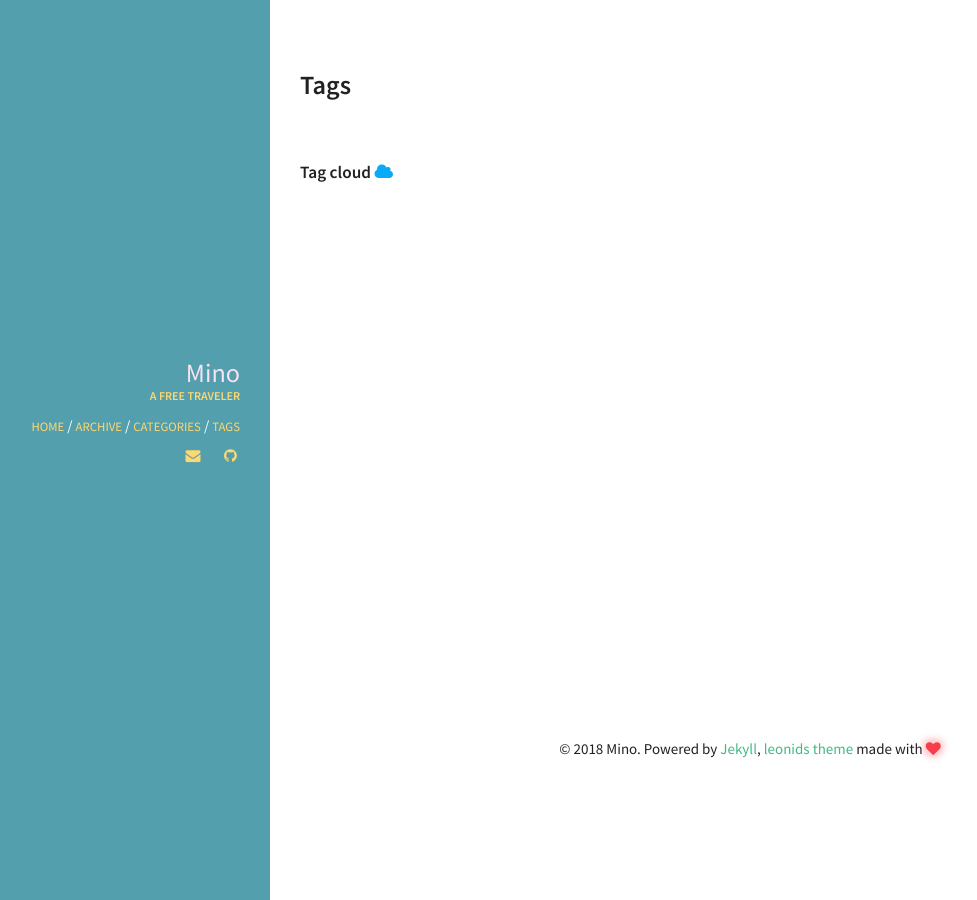
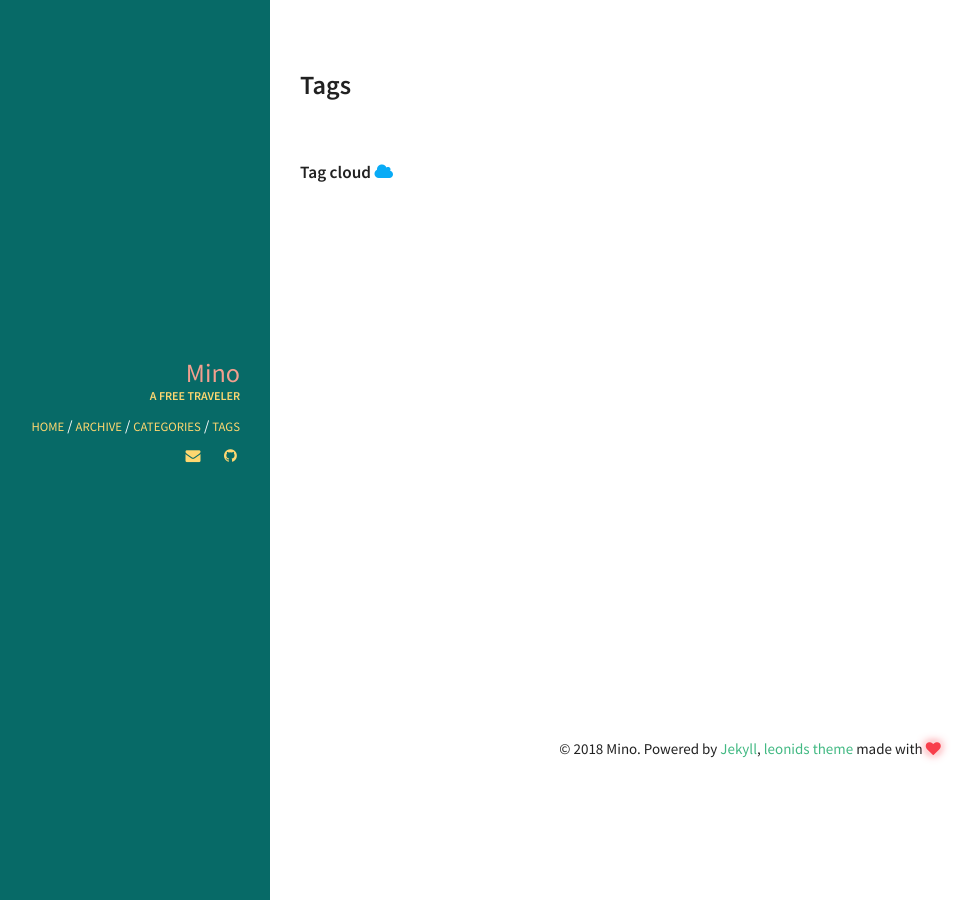
Before and after one commit to minoblog/minoblog.github.io, a Jekyll site: the page built from tags.html, in a window 1280 px wide. Shown: the whole page, without its empty margins (50-1027 px from the left). Built offline with Jekyll 4.4.1, drawn with Linux system fonts in a browser that asks for light colours.

Commit message:
Update _layout.scss

```diff
--- a/_sass/pages/_layout.scss
+++ b/_sass/pages/_layout.scss
@@ -1,6 +1,6 @@
 /* LAYOUT CSS */
 .cover {
-  background-color: #539fad;
+  background-color: #076a67;
   position: fixed;
   text-align: center;
   width: 100%;
@@ -28,7 +28,7 @@
   }
   .author_name {
     display: block;
-    color: #fae2f0;
+    color: #f29f8f;
     font-size: 1.75em;
   }
   .author_job {
```
